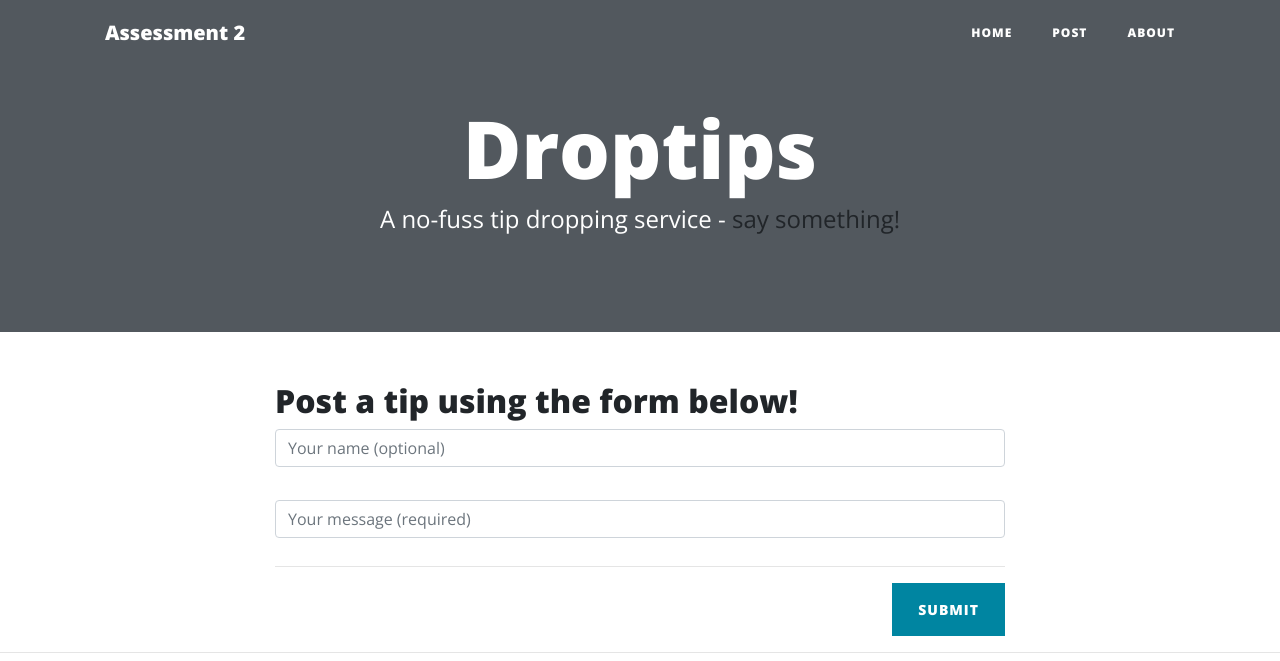
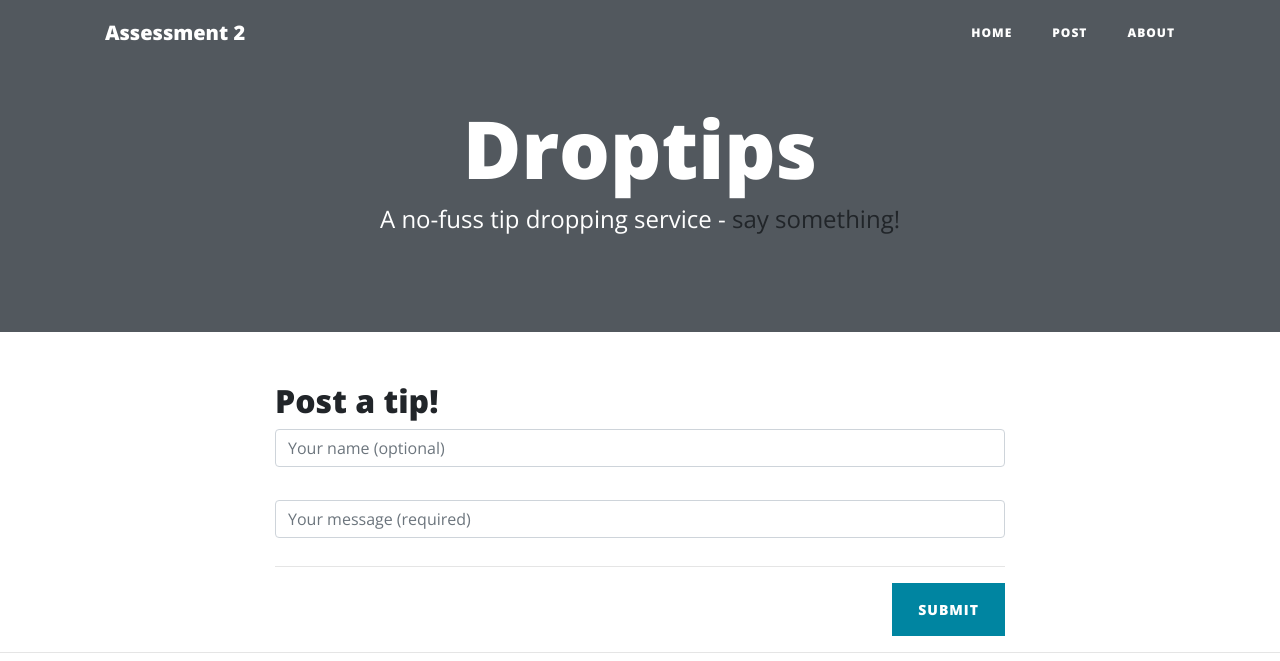
Before and after one commit to nikotrianta/triantafillou_niko_set09103_cw2, a Flask app: page /post in a window 1280 px wide. Shown: the top 661 px of the page. Run offline with Flask 2, Linux system fonts and the light colour scheme; some libraries are stand-ins or nearby versions.

Commit message:
refactoring

```diff
--- a/source/templates/post.html
+++ b/source/templates/post.html
@@ -6,7 +6,7 @@
             {% block content %}
             <div class="post-preview">
                 <h2 class="post-title">
-                    Post a tip using the form below!
+                    Post a tip!
                 </h2>
                 <h3 class="post-subtitle">
                     <form action="" method="post" novalidate>
@@ -19,7 +19,6 @@
             <!-- Pager -->
             <div class="clearfix">
                 {{ form.submit(class="btn btn-primary float-right") }}
-                <!-- <a class="btn btn-primary float-right" href="submit">Submit</a> -->
             </div>
             </form>
             {% endblock %}
```
